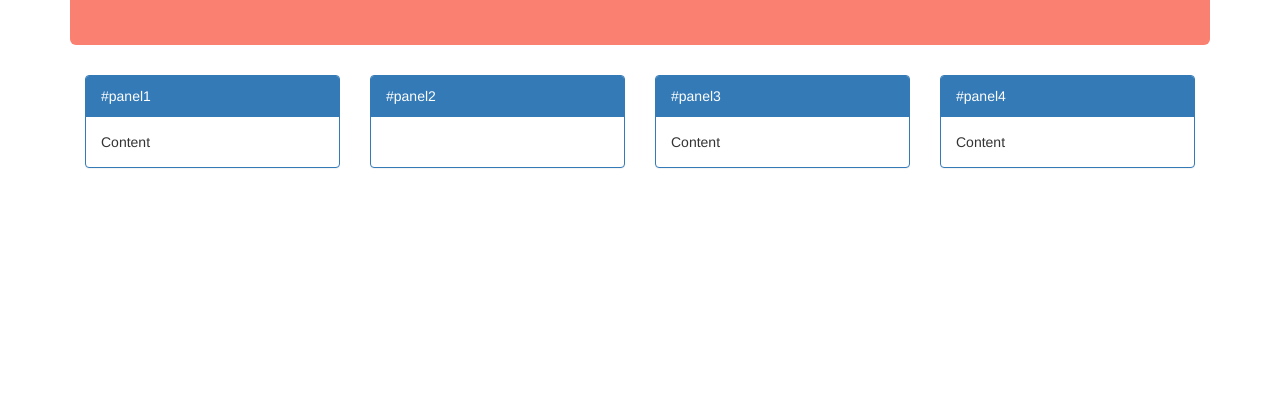
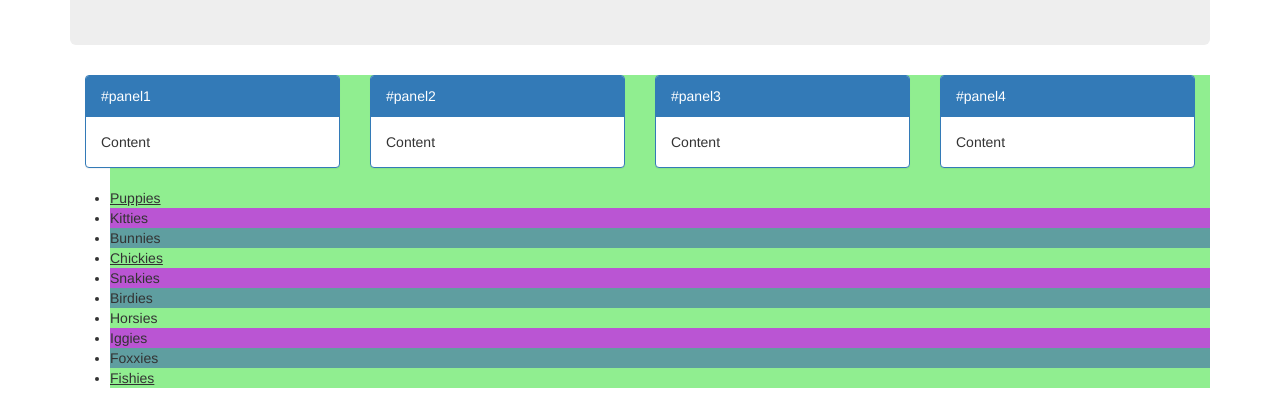
Before and after one commit to CodeupClassroom/kalypso-web-exercises, a plain HTML site: page jQuery-play.html in a window 1280 px wide. Shown: the part 184-586 px from the top of the page. Drawn offline with nearby package versions, Linux system fonts and the light colour scheme.

Commit message:
Finished traversing methods lecture

```diff
--- a/jQuery-play.html
+++ b/jQuery-play.html
@@ -17,6 +17,15 @@
         }
         .underlined {
             text-decoration: underline;
+        }
+        .alternate-background {
+            background-color: cadetblue;
+        }
+        .primary-background {
+            background-color: lightgreen;
+        }
+        .secondary-background {
+            background-color: mediumorchid;
         }
     </style>
 
@@ -66,13 +75,22 @@
             </div>
         </article>
     </section>
-<!--    <section id="list">-->
-<!--        <ul>-->
-<!--            <li>Puppies</li>-->
-<!--            <li>Bunnies</li>-->
-<!--            <li>Chickies</li>-->
-<!--        </ul>-->
-<!--    </section>-->
+    <section id="list">
+        <ul>
+            <li>Puppies</li>
+            <li>Kitties</li>
+            <li>Bunnies</li>
+            <li>Chickies</li>
+            <li>Snakies</li>
+            <li>Birdies</li>
+            <li>Horsies</li>
+            <li>Iggies</li>
+            <li>Foxxies</li>
+            <li>Fishies</li>
+
+        </ul>
+    </section>
+    <h2>The end</h2>
 </main>
 <!-- jQuery and bootstrap -->
 <script src="js/jquery-2.2.4.js"></script>
@@ -83,31 +101,8 @@
     $(document).ready(function(){
 
         console.log("Ready to play!");
-        $(".jumbotron").css("background-color","salmon"); // setter
 
-        // $("#panel1").css("background-color", "rebeccapurple"); // setter
-        var panel1Background = $("#panel1").css("background-color");  // getter
-        console.log(panel1Background);
-
-        var panel1Color = $("#panel2").css("color", panel1Background);
-        // console.log(panel1Color);
-
-        var panel3Content = $("#panel3").html(); // getter
-        console.log(panel3Content);
-        // $("#panel3").html("Here is modified content"); // setter
-
-        $("#btn1").click(function () {
-            $("#panel1").toggleClass("orange");
-        });
-        $("#btn2").click(function () {
-            $("#panel2").addClass("red");
-        });
         $("#btn3").click(function () {
-                // if (!$("#panel3").hasClass("hidden")) {
-                //     $("#panel3").addClass("hidden");
-                // } else {
-                //     $("#panel3").removeClass("hidden");
-                // }
             $("#panel3").toggleClass("hidden");
         });
         $("#btn4").click(function () {
@@ -115,13 +110,36 @@
         });
 
         // using data- attribute
-        $(".btn").each(function(){
+        // $(".btn").each(function(){
+        //
+        //     var id = $(this).attr("data-id");
+        //     $(this).dblclick(function(){
+        //         $("#panel"+id).toggleClass("hidden");
+        //     })
+        // });
+        $(".btn").dblclick(function(){
+            var id = $(this).attr("data-id");
+            $(this).dblclick(function() {
+                $("#panel" + id).toggleClass("hidden");
+            });
+        });
 
-            var id = $(this).attr("data-id");
-            $(this).dblclick(function(){
-                $("#panel"+id).toggleClass("hidden");
-            })
-        });
+        $("li").first().addClass("underlined");
+        $("li").last().addClass("underlined");
+        $("li:nth-child(4)").addClass("underlined");
+
+        $("li").each(function(i){
+                if (i %3 === 0)
+                    $(this).addClass("primary-background");
+                else if (i%3 === 1)
+                    $(this).addClass("secondary-background");
+                else
+                    $(this).addClass("alternate-background");
+            });
+
+        $("li").click(function(){
+            $(this).next().toggleClass("cute");
+        })
 
     });
 
```
